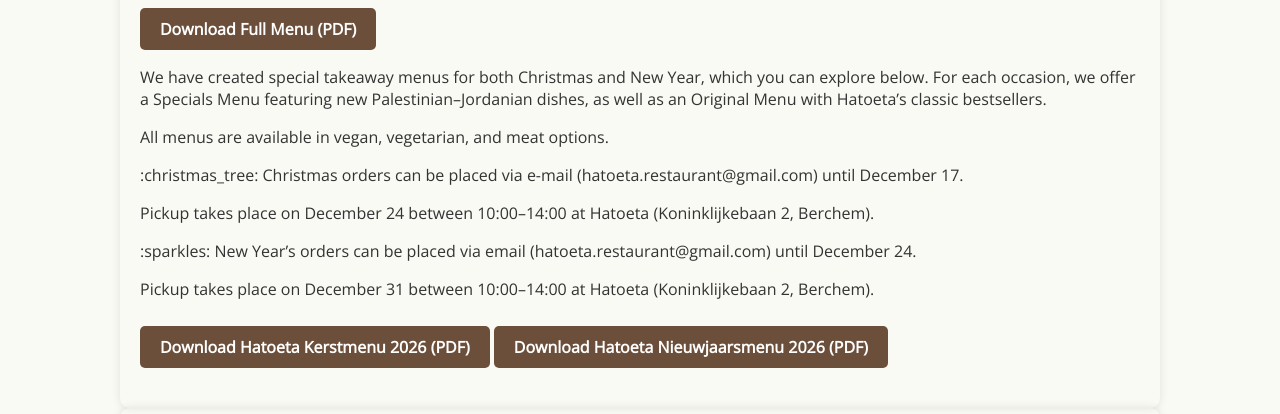
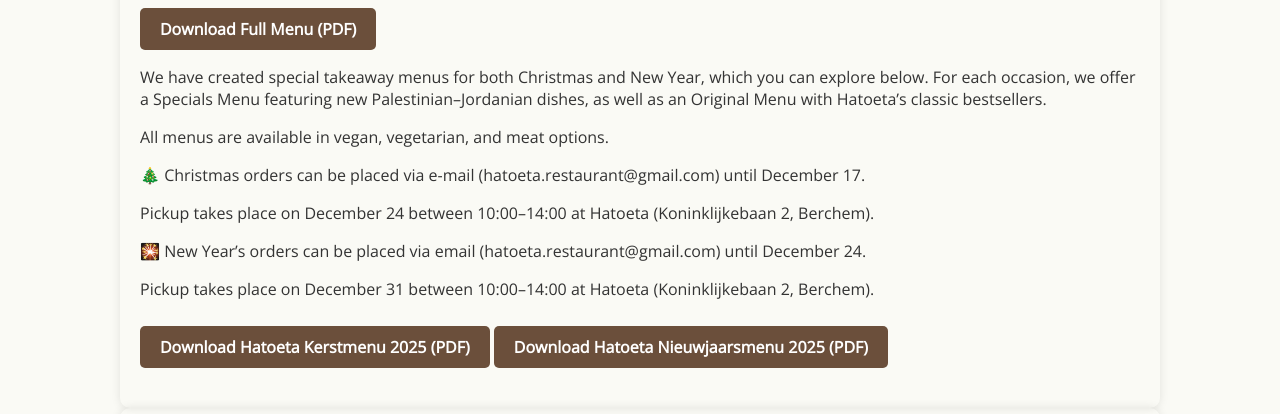
Before and after one commit to Hatoeta/my-website, a plain HTML site: page index.html in a window 1280 px wide. Shown: the part 538-952 px from the top of the page. Drawn offline with nearby package versions, Linux system fonts and the light colour scheme.

Commit message:
index.html

```diff
--- a/index.html
+++ b/index.html
@@ -163,12 +163,12 @@ footer {
   <a class="menu-link" href="Menu.pdf" target="_blank">Download Full Menu (PDF)</a>
    <p> We have created special takeaway menus for both Christmas and New Year, which you can explore below. For each occasion, we offer a Specials Menu featuring new Palestinian–Jordanian dishes, as well as an Original Menu with Hatoeta’s classic bestsellers.</p>
    <p> All menus are available in vegan, vegetarian, and meat options.</p>
-   <p> :christmas_tree: Christmas orders can be placed via e-mail (hatoeta.restaurant@gmail.com) until December 17.</p>
+   <p> 🎄 Christmas orders can be placed via e-mail (hatoeta.restaurant@gmail.com) until December 17.</p>
    <p> Pickup takes place on December 24 between 10:00–14:00 at Hatoeta (Koninklijkebaan 2, Berchem).</p>
-   <p> :sparkles: New Year’s orders can be placed via email (hatoeta.restaurant@gmail.com) until December 24.</p>
+   <p> 🎇 New Year’s orders can be placed via email (hatoeta.restaurant@gmail.com) until December 24.</p>
    <p> Pickup takes place on December 31 between 10:00–14:00 at Hatoeta (Koninklijkebaan 2, Berchem).</p>
-   <a class="menu-link" href="Hatoeta Kerstmenu 2025.pdf" target="_blank">Download Hatoeta Kerstmenu 2026 (PDF)</a>
-  <a class="menu-link" href="Hatoeta Nieuwjaarsmenu 2025.pdf" target="_blank">Download Hatoeta Nieuwjaarsmenu 2026 (PDF)</a>
+   <a class="menu-link" href="Hatoeta Kerstmenu 2025.pdf" target="_blank">Download Hatoeta Kerstmenu 2025 (PDF)</a>
+  <a class="menu-link" href="Hatoeta Nieuwjaarsmenu 2025.pdf" target="_blank">Download Hatoeta Nieuwjaarsmenu 2025 (PDF)</a>
 </section>
 
 <!-- About Us -->
```
